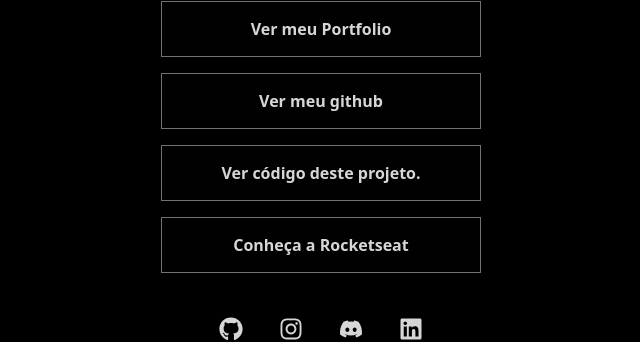
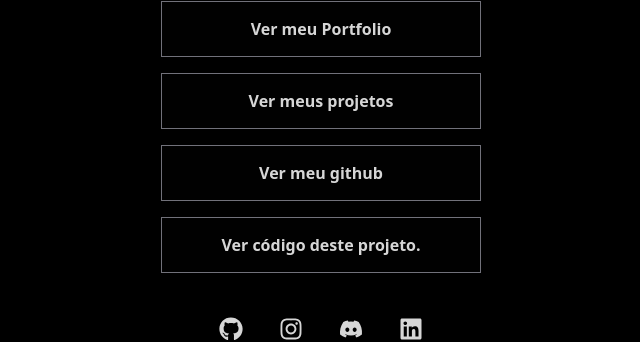
Before and after one commit to xyztavo/DaisyDevLinks, a React (Vite) app: page / in a window 1280 px wide. Shown: the part 272-614 px from the top of the page, without its empty margins (319-959 px from the left). Built offline with nearby package versions, Linux system fonts and the light colour scheme.

Commit message:
add: projects button

```diff
--- a/src/App.tsx
+++ b/src/App.tsx
@@ -13,9 +13,9 @@ function App() {
       />
       <ThemeSwitch />
       <Button title="Ver meu Portfolio" link="https://ustav-folio.vercel.app" />
+      <Button title="Ver meus projetos" link="https://projects-hub-phi.vercel.app/" />
       <Button title="Ver meu github" link="https://github.com/gustafer" />
       <Button title="Ver código deste projeto." link="https://github.com/gustafer/DaisyDevLinks" />
-      <Button title="Conheça a Rocketseat" link="https://rocketseat.com.br" />
       <SocialLinks
         githubLink="https://github.com/gustafer"
         instagramLink="https://github.com/gustafer"
```
